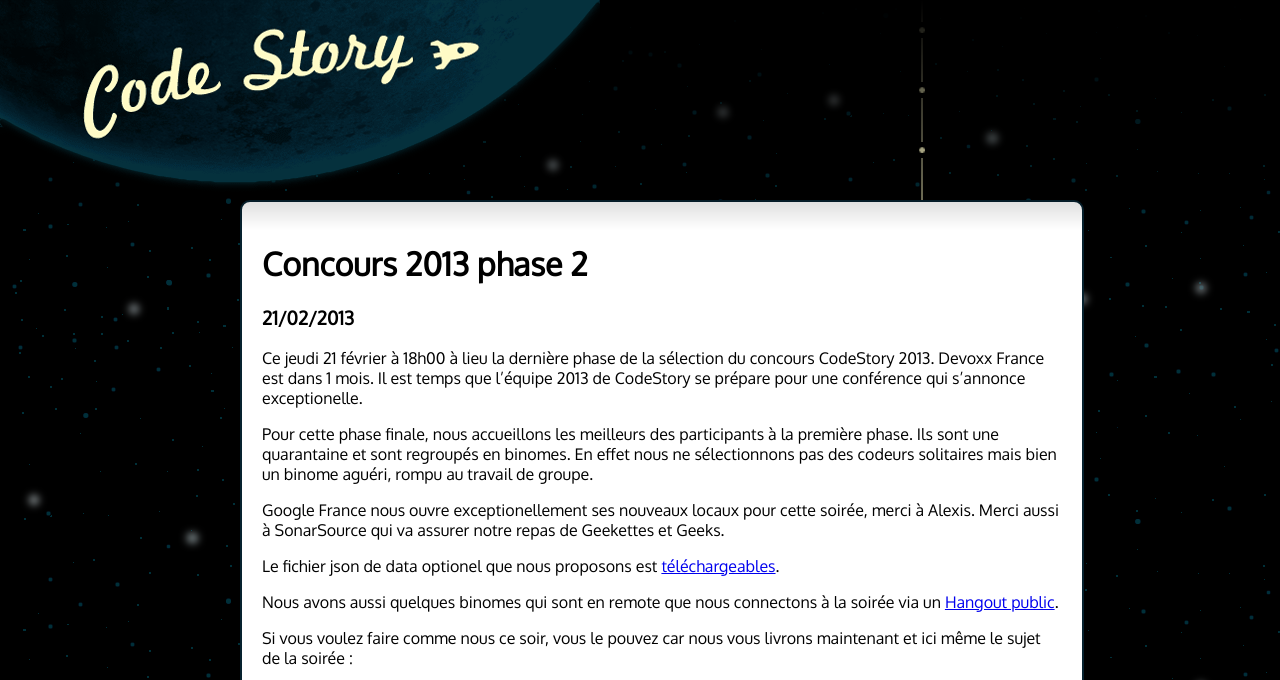
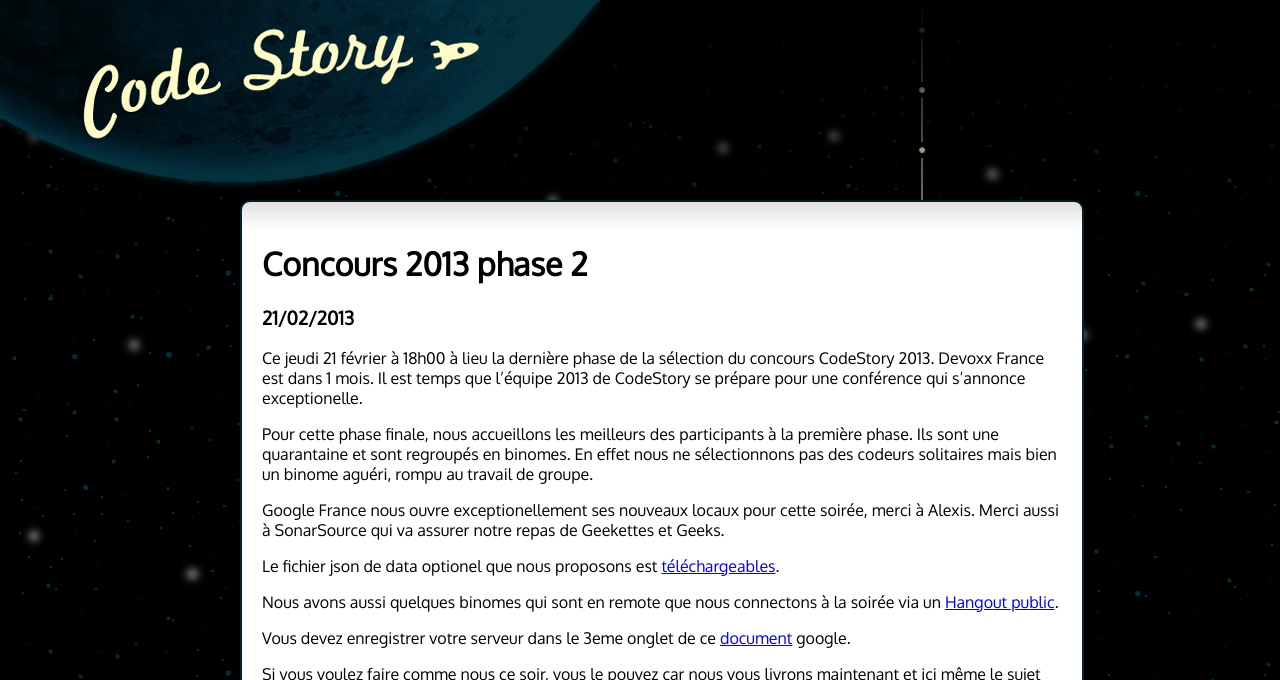
Before and after one commit to CodeStory/code-story-blog, a Jekyll site: the page built from _posts/2013-02-21-concours-2013-phase-2.markdown, in a window 1280 px wide, cut to the strip 0-680 px from the top of the page. Built offline with Jekyll 4.4.1, drawn with Linux system fonts in a browser that asks for light colours; comment, search, counter and statistics services are not loaded.

Commit message:
Adding link to google docs

```diff
--- a/_posts/2013-02-21-concours-2013-phase-2.markdown
+++ b/_posts/2013-02-21-concours-2013-phase-2.markdown
@@ -16,6 +16,8 @@ Le fichier json de data optionel que nous proposons est [téléchargeables](http
 
 Nous avons aussi quelques binomes qui sont en remote que nous connectons à la soirée via un [Hangout public](https://plus.google.com/hangouts/_/61646304a06010ac4564c87a5986eeded79da93a?authuser=0&hl=en).
 
+Vous devez enregistrer votre serveur dans le 3eme onglet de ce [document](https://docs.google.com/a/morlhon.net/spreadsheet/ccc?key=0Alr12p0nBBordGtIVkRQVkY4OEJ5VVlacEk4THlhQ0E#gid=2) google.
+
 Si vous voulez faire comme nous ce soir, vous le pouvez car nous vous livrons maintenant et ici même le sujet de la soirée :
 
 
```
